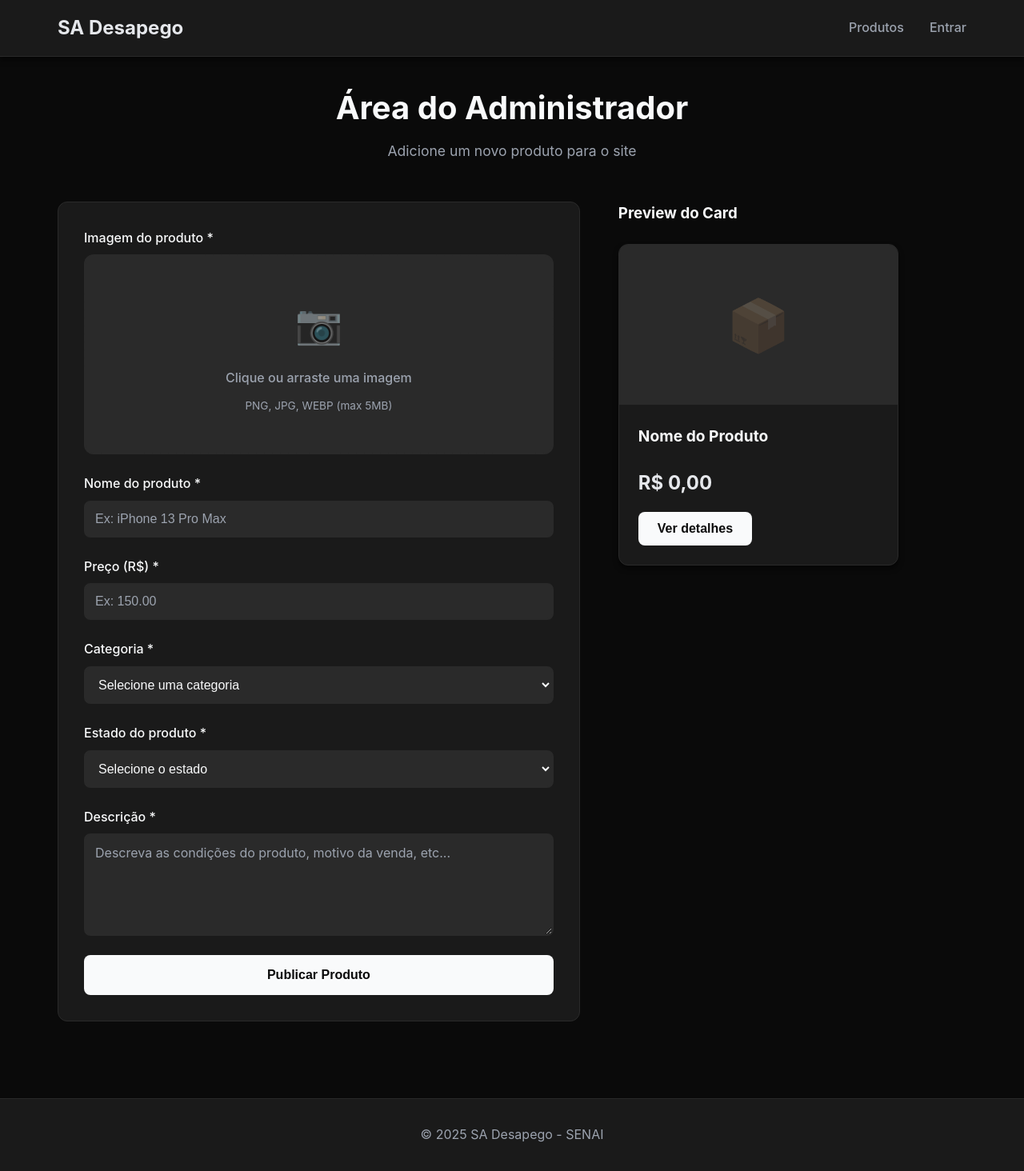
After one commit to IsaacKZ/SA-Senai-2025, a Flask app: page /admin in a window 1280 px wide. The commit adds this page. Shown: the whole page at 80% size. Run offline with Flask 3, Linux system fonts and the light colour scheme; grey boxes are pictures that could not be loaded.

Commit message:
início da criação da área admin

```diff
--- a/app.py
+++ b/app.py
@@ -14,5 +14,23 @@ def login():
 def cadastro():
     return render_template("cadastro.html")
 
+@app.route('/admin', methods=['GET', 'POST'])
+def admin():
+    return render_template("admin.html")
+
+@app.route('/produto/<int:id>')
+def produto_detalhes(id):
+    # Por enquanto, produto fake (depois vem do banco)
+    produto_exemplo = {
+        'id': id,
+        'nome': 'iPhone 13 Pro Max',
+        'preco': 3500.00,
+        'imagem': '/static/produto-exemplo.jpg',  # Placeholder
+        'categoria': 'Eletrônicos',
+        'estado': 'Seminovo',
+        'descricao': 'iPhone 13 Pro Max em excelente estado, apenas 6 meses de uso. Sem arranhões na tela, bateria com 98% de capacidade. Acompanha carregador original e capinha. Motivo da venda: upgrade para novo modelo.'
+    }
+    return render_template('produto_detalhes.html', produto=produto_exemplo)
+
 if __name__ == '__main__':
     app.run(debug=True)
--- a/static/css/style.css
+++ b/static/css/style.css
@@ -465,6 +465,293 @@ body {
     transform: translateY(50%);
     opacity: 1;
 }
+
+/* ============================================
+   TOAST NOTIFICATIONS
+============================================ */
+.toast-container {
+    position: fixed;
+    top: 20px;
+    right: 20px;
+    z-index: 9999;
+    display: flex;
+    flex-direction: column;
+    gap: 10px;
+    pointer-events: none;
+}
+
+.toast {
+    background: var(--bg-card);
+    border: 2px solid;
+    border-radius: 8px;
+    padding: 1rem 1.5rem;
+    min-width: 300px;
+    max-width: 400px;
+    box-shadow: var(--shadow-lg);
+    display: flex;
+    align-items: center;
+    gap: 12px;
+    opacity: 0;
+    transform: translateX(400px);
+    animation: slideIn 0.3s forwards, slideOut 0.3s 2.7s forwards;
+    pointer-events: all;
+}
+
+.toast-success {
+    border-color: #10B981;
+    background: linear-gradient(135deg, var(--bg-card) 0%, rgba(16, 185, 129, 0.1) 100%);
+}
+
+.toast-error {
+    border-color: #EF4444;
+    background: linear-gradient(135deg, var(--bg-card) 0%, rgba(239, 68, 68, 0.1) 100%);
+}
+
+.toast-warning {
+    border-color: #F59E0B;
+    background: linear-gradient(135deg, var(--bg-card) 0%, rgba(245, 158, 11, 0.1) 100%);
+}
+
+.toast-info {
+    border-color: #3B82F6;
+    background: linear-gradient(135deg, var(--bg-card) 0%, rgba(59, 130, 246, 0.1) 100%);
+}
+
+.toast-icon {
+    font-size: 1.5rem;
+    flex-shrink: 0;
+}
+
+.toast-content {
+    flex: 1;
+}
+
+.toast-title {
+    font-weight: 600;
+    margin-bottom: 0.25rem;
+    color: var(--text-light);
+}
+
+.toast-message {
+    font-size: 0.9rem;
+    color: var(--text-gray);
+}
+
+@keyframes slideIn {
+    to {
+        opacity: 1;
+        transform: translateX(0);
+    }
+}
+
+@keyframes slideOut {
+    to {
+        opacity: 0;
+        transform: translateX(400px);
+    }
+}
+
+/* ============================================
+   ÁREA DO ADMIN
+============================================ */
+.admin-wrapper {
+    max-width: 1400px;
+    margin: 0 auto;
+}
+
+.admin-header {
+    text-align: center;
+    margin-bottom: 3rem;
+}
+
+.admin-header h1 {
+    font-size: 2.5rem;
+    margin-bottom: 0.5rem;
+}
+
+.admin-content {
+    display: grid;
+    grid-template-columns: 1.5fr 1fr;
+    gap: 3rem;
+    align-items: start;
+}
+
+/* Formulário do Admin */
+.admin-form-section {
+    background: var(--bg-card);
+    padding: 2rem;
+    border-radius: 12px;
+    border: 1px solid var(--border-color);
+}
+
+.product-form {
+    display: flex;
+    flex-direction: column;
+    gap: 1.5rem;
+}
+
+.product-form textarea {
+    padding: 0.75rem;
+    border: 2px solid var(--border-color);
+    border-radius: 8px;
+    font-size: 1rem;
+    transition: border-color 0.3s;
+    background-color: var(--bg-input);
+    color: var(--text-light);
+    font-family: inherit;
+    resize: vertical;
+}
+
+.product-form textarea::placeholder {
+    color: var(--text-gray);
+}
+
+.product-form textarea:focus {
+    outline: none;
+    border-color: var(--primary-color);
+    background-color: var(--bg-card);
+}
+
+.product-form select {
+    padding: 0.75rem;
+    border: 2px solid var(--border-color);
+    border-radius: 8px;
+    font-size: 1rem;
+    transition: border-color 0.3s;
+    background-color: var(--bg-input);
+    color: var(--text-light);
+    cursor: pointer;
+}
+
+.product-form select:focus {
+    outline: none;
+    border-color: var(--primary-color);
+    background-color: var(--bg-card);
+}
+
+/* Upload de Imagem */
+.image-upload-wrapper {
+    position: relative;
+}
+
+.image-upload-wrapper input[type="file"] {
+    position: absolute;
+    opacity: 0;
+    width: 100%;
+    height: 100%;
+    cursor: pointer;
+    z-index: 2;
+}
+
+.image-preview {
+    width: 100%;
+    height: 250px;
+    border: 2px dashed var(--border-color);
+    border-radius: 12px;
+    display: flex;
+    align-items: center;
+    justify-content: center;
+    background-color: var(--bg-input);
+    transition: all 0.3s;
+    overflow: hidden;
+    position: relative;
+}
+
+.image-preview:hover {
+    border-color: var(--primary-color);
+    background-color: var(--bg-card);
+}
+
+.preview-placeholder {
+    text-align: center;
+    color: var(--text-gray);
+}
+
+.preview-icon {
+    font-size: 3rem;
+    display: block;
+    margin-bottom: 1rem;
+    opacity: 0.5;
+}
+
+.preview-placeholder p {
+    margin-bottom: 0.5rem;
+    font-weight: 500;
+}
+
+.preview-placeholder small {
+    font-size: 0.85rem;
+}
+
+.image-preview img {
+    width: 100%;
+    height: 100%;
+    object-fit: cover;
+    position: absolute;
+    top: 0;
+    left: 0;
+}
+
+/* Preview do Card */
+.admin-preview-section {
+    position: sticky;
+    top: 100px;
+}
+
+.admin-preview-section h3 {
+    margin-bottom: 1.5rem;
+    color: var(--text-light);
+}
+
+.preview-card {
+    max-width: 350px;
+}
+
+/* Botão do Admin */
+.btn-admin {
+    position: relative;
+    overflow: hidden;
+}
+
+.btn-admin::after {
+    content: '';
+    position: absolute;
+    width: 24px;
+    height: 24px;
+    background-image: url('/static/icons/upload-icon.svg');
+    background-size: contain;
+    background-repeat: no-repeat;
+    right: calc(50% - 80px);
+    bottom: -40px;
+    opacity: 0;
+    transition: all 0.4s ease;
+}
+
+.btn-admin:hover {
+    padding-left: 1rem;
+}
+
+.btn-admin:hover::after {
+    bottom: 50%;
+    transform: translateY(50%);
+    opacity: 1;
+}
+
+/* Responsivo Admin */
+@media (max-width: 1024px) {
+    .admin-content {
+        grid-template-columns: 1fr;
+    }
+
+    .admin-preview-section {
+        position: static;
+    }
+
+    .preview-card {
+        max-width: 100%;
+    }
+}
+
 /* ============================================
    RESPONSIVO
 ============================================ */
--- a/static/js/main.js
+++ b/static/js/main.js
@@ -1,9 +1,46 @@
 // ============================================
-// VALIDAÇÃO EM TEMPO REAL
+// TOAST NOTIFICATIONS SYSTEM
 // ============================================
+function showToast(message, type = 'info', title = '') {
+    const container = document.getElementById('toastContainer');
+    const toast = document.createElement('div');
+    toast.className = `toast toast-${type}`;
 
+    // Ícones para cada tipo
+    const icons = {
+        success: '✓',
+        error: '✕',
+        warning: '⚠',
+        info: 'ℹ'
+    };
 
-    // ============================================
+    // Títulos padrão
+    const defaultTitles = {
+        success: 'Sucesso!',
+        error: 'Erro!',
+        warning: 'Atenção!',
+        info: 'Informação'
+    };
+
+    const toastTitle = title || defaultTitles[type];
+
+    toast.innerHTML = `
+        <div class="toast-icon">${icons[type]}</div>
+        <div class="toast-content">
+            <div class="toast-title">${toastTitle}</div>
+            <div class="toast-message">${message}</div>
+        </div>
+    `;
+
+    container.appendChild(toast);
+
+    // Remove após 3 segundos
+    setTimeout(() => {
+        toast.remove();
+    }, 3000);
+}
+
+// ============================================
 // TOGGLE PARA VER/ESCONDER SENHA
 // ============================================
 function togglePassword(inputId) {
@@ -31,9 +68,12 @@ function togglePassword(inputId) {
     });
 }
 
+// ============================================
+// VALIDAÇÃO EM TEMPO REAL
+// ============================================
 document.addEventListener('DOMContentLoaded', function() {
 
-    // VALIDAÇÃO DE EMAIL
+    // VALIDAÇÃO DE EMAIL (em tempo real)
     const emailInputs = document.querySelectorAll('input[type="email"]');
     emailInputs.forEach(input => {
         input.addEventListener('input', function() {
@@ -41,8 +81,43 @@ document.addEventListener('DOMContentLoaded', function() {
         });
     });
 
-    // VALIDAÇÃO DE SENHA NO CADASTRO
-    // VALIDAÇÃO DE SENHA NO CADASTRO
+    // ============================================
+    // VALIDAÇÃO DO LOGIN
+    // ============================================
+    const loginForm = document.querySelector('form[action="/login"]');
+    if (loginForm) {
+        loginForm.addEventListener('submit', function(e) {
+            const email = loginForm.querySelector('#email').value;
+            const senha = loginForm.querySelector('#senha').value;
+
+            // Validação de email
+            const emailRegex = /^[^\s@]+@[^\s@]+\.[^\s@]+$/;
+            if (!emailRegex.test(email)) {
+                e.preventDefault();
+                showToast('Por favor, insira um email válido!', 'error', 'Email inválido');
+                return false;
+            }
+
+            // Validação de senha vazia
+            if (senha.length === 0) {
+                e.preventDefault();
+                showToast('Por favor, insira sua senha!', 'warning', 'Campo obrigatório');
+                return false;
+            }
+
+            if (senha.length < 6) {
+                e.preventDefault();
+                showToast('A senha deve ter no mínimo 6 caracteres!', 'warning', 'Senha muito curta');
+                return false;
+            }
+
+            // NOTA: Validação real de credenciais será feita no backend
+        });
+    }
+
+    // ============================================
+    // VALIDAÇÃO DO CADASTRO
+    // ============================================
     const cadastroForm = document.querySelector('form[action="/cadastro"]');
     if (cadastroForm) {
         const senhaInput = cadastroForm.querySelector('#senha');
@@ -59,6 +134,7 @@ document.addEventListener('DOMContentLoaded', function() {
         strengthText.className = 'strength-text';
         confirmarSenhaGroup.appendChild(strengthText);
 
+        // Validação em tempo real
         senhaInput.addEventListener('input', function() {
             checkPasswordStrength(this, strengthBar, strengthText);
         });
@@ -71,21 +147,44 @@ document.addEventListener('DOMContentLoaded', function() {
         cadastroForm.addEventListener('submit', function(e) {
             const senha = senhaInput.value;
             const confirmarSenha = confirmarSenhaInput.value;
+            const email = cadastroForm.querySelector('#email').value;
+            const nome = cadastroForm.querySelector('#nome').value;
 
-            if (senha !== confirmarSenha) {
+            // Validação de nome
+            if (nome.trim().length < 3) {
                 e.preventDefault();
-                showError(confirmarSenhaInput, 'As senhas não coincidem!');
+                showToast('O nome deve ter pelo menos 3 caracteres!', 'warning', 'Nome muito curto');
                 return false;
             }
 
+            // Validação de email
+            const emailRegex = /^[^\s@]+@[^\s@]+\.[^\s@]+$/;
+            if (!emailRegex.test(email)) {
+                e.preventDefault();
+                showToast('Por favor, insira um email válido!', 'error', 'Email inválido');
+                return false;
+            }
+
+            // Validação de senha
             if (senha.length < 6) {
                 e.preventDefault();
-                showError(senhaInput, 'A senha deve ter no mínimo 6 caracteres!');
+                showToast('A senha deve ter no mínimo 6 caracteres!', 'warning', 'Senha muito curta');
+                return false;
+            }
+
+            // Validação de senhas correspondentes
+            if (senha !== confirmarSenha) {
+                e.preventDefault();
+                showToast('As senhas não coincidem!', 'error', 'Erro de validação');
                 return false;
             }
         });
     }
 });
+
+// ============================================
+// FUNÇÕES AUXILIARES DE VALIDAÇÃO
+// ============================================
 
 // Função de validação de email
 function validateEmail(input) {
@@ -156,12 +255,6 @@ function checkPasswordMatch(senha, confirmarSenha) {
     }
 }
 
-// Função de mostrar erro
-function showError(input, message) {
-    input.classList.add('invalid');
-    alert(message); // Podemos melhorar isso depois com toast
-}
-
 // ============================================
 // ANIMAÇÃO DE CARDS
 // ============================================
@@ -198,3 +291,113 @@ document.querySelectorAll('.nav-links a').forEach(link => {
 });
 
 console.log('🎨 SA Desapego carregado com sucesso!');
+
+// ============================================
+// ADMIN - PREVIEW EM TEMPO REAL
+// ============================================
+document.addEventListener('DOMContentLoaded', function() {
+    const productForm = document.getElementById('productForm');
+
+    if (productForm) {
+        const imagemInput = document.getElementById('imagem');
+        const nomeInput = document.getElementById('nome');
+        const precoInput = document.getElementById('preco');
+
+        const imagePreview = document.getElementById('imagePreview');
+        const previewImage = document.getElementById('previewImage');
+        const previewNome = document.getElementById('previewNome');
+        const previewPreco = document.getElementById('previewPreco');
+
+        // Preview da imagem
+        imagemInput.addEventListener('change', function(e) {
+            const file = e.target.files[0];
+            if (file) {
+                // Validar tamanho (5MB)
+                if (file.size > 5 * 1024 * 1024) {
+                    showToast('A imagem deve ter no máximo 5MB!', 'error', 'Arquivo muito grande');
+                    imagemInput.value = '';
+                    return;
+                }
+
+                const reader = new FileReader();
+                reader.onload = function(e) {
+                    imagePreview.innerHTML = `<img src="${e.target.result}" alt="Preview">`;
+                    previewImage.innerHTML = `<img src="${e.target.result}" alt="Preview">`;
+                };
+                reader.readAsDataURL(file);
+            }
+        });
+
+        // Preview do nome
+        nomeInput.addEventListener('input', function() {
+            previewNome.textContent = this.value || 'Nome do Produto';
+        });
+
+        // Preview do preço
+        precoInput.addEventListener('input', function() {
+            const valor = parseFloat(this.value) || 0;
+            previewPreco.textContent = `R$ ${valor.toFixed(2).replace('.', ',')}`;
+        });
+
+        // Validação no submit
+        productForm.addEventListener('submit', function(e) {
+            e.preventDefault();
+
+            const nome = nomeInput.value.trim();
+            const preco = precoInput.value;
+            const categoria = document.getElementById('categoria').value;
+            const estado = document.getElementById('estado').value;
+            const descricao = document.getElementById('descricao').value.trim();
+            const imagem = imagemInput.files[0];
+
+            // Validações
+            if (!imagem) {
+                showToast('Por favor, selecione uma imagem!', 'error', 'Imagem obrigatória');
+                return false;
+            }
+
+            if (nome.length < 3) {
+                showToast('O nome deve ter pelo menos 3 caracteres!', 'warning', 'Nome muito curto');
+                return false;
+            }
+
+            if (!preco || preco <= 0) {
+                showToast('Insira um preço válido!', 'warning', 'Preço inválido');
+                return false;
+            }
+
+            if (!categoria) {
+                showToast('Selecione uma categoria!', 'warning', 'Campo obrigatório');
+                return false;
+            }
+
+            if (!estado) {
+                showToast('Selecione o estado do produto!', 'warning', 'Campo obrigatório');
+                return false;
+            }
+
+            if (descricao.length < 10) {
+                showToast('A descrição deve ter pelo menos 10 caracteres!', 'warning', 'Descrição muito curta');
+                return false;
+            }
+
+            // Se passou nas validações (quando tiver backend, vai enviar)
+            showToast('Produto cadastrado com sucesso!', 'success', 'Tudo certo!');
+
+            // Limpar formulário
+            setTimeout(() => {
+                productForm.reset();
+                imagePreview.innerHTML = `
+                    <div class="preview-placeholder">
+                        <span class="preview-icon">📷</span>
+                        <p>Clique ou arraste uma imagem</p>
+                        <small>PNG, JPG, WEBP (max 5MB)</small>
+                    </div>
+                `;
+                previewImage.innerHTML = '📦';
+                previewNome.textContent = 'Nome do Produto';
+                previewPreco.textContent = 'R$ 0,00';
+            }, 1500);
+        });
+    }
+});
--- /dev/null
+++ b/templates/admin.html
@@ -0,0 +1,97 @@
+{% extends 'base.html' %}
+
+{% block title %}Admin - Postar Produto{% endblock %}
+
+{% block content %}
+<div class="container">
+    <div class="admin-wrapper">
+        <div class="admin-header">
+            <h1>Área do Administrador</h1>
+            <p class="subtitle">Adicione um novo produto para o site</p>
+        </div>
+
+        <div class="admin-content">
+            <!-- Formulário -->
+            <div class="admin-form-section">
+                <form action="/admin" method="POST" enctype="multipart/form-data" class="product-form" id="productForm" novalidate>
+
+                    <!-- Upload de Imagem -->
+                    <div class="form-group">
+                        <label for="imagem">Imagem do produto *</label>
+                        <div class="image-upload-wrapper">
+                            <input type="file" id="imagem" name="imagem" accept="image/*" required>
+                            <div class="image-preview" id="imagePreview">
+                                <div class="preview-placeholder">
+                                    <span class="preview-icon">📷</span>
+                                    <p>Clique ou arraste uma imagem</p>
+                                    <small>PNG, JPG, WEBP (max 5MB)</small>
+                                </div>
+                            </div>
+                        </div>
+                    </div>
+
+                    <!-- Nome -->
+                    <div class="form-group">
+                        <label for="nome">Nome do produto *</label>
+                        <input type="text" id="nome" name="nome" required placeholder="Ex: iPhone 13 Pro Max">
+                    </div>
+
+                    <!-- Preço -->
+                    <div class="form-group">
+                        <label for="preco">Preço (R$) *</label>
+                        <input type="number" id="preco" name="preco" step="0.01" min="0" required placeholder="Ex: 150.00">
+                    </div>
+
+                    <!-- Categoria -->
+                    <div class="form-group">
+                        <label for="categoria">Categoria *</label>
+                        <select id="categoria" name="categoria" required>
+                            <option value="">Selecione uma categoria</option>
+                            <option value="eletronicos">Eletrônicos</option>
+                            <option value="roupas">Roupas</option>
+                            <option value="moveis">Móveis</option>
+                            <option value="livros">Livros</option>
+                            <option value="esportes">Esportes</option>
+                            <option value="outros">Outros</option>
+                        </select>
+                    </div>
+
+                    <!-- Estado -->
+                    <div class="form-group">
+                        <label for="estado">Estado do produto *</label>
+                        <select id="estado" name="estado" required>
+                            <option value="">Selecione o estado</option>
+                            <option value="novo">Novo</option>
+                            <option value="seminovo">Seminovo</option>
+                            <option value="usado">Usado</option>
+                        </select>
+                    </div>
+
+                    <!-- Descrição -->
+                    <div class="form-group">
+                        <label for="descricao">Descrição *</label>
+                        <textarea id="descricao" name="descricao" rows="5" required placeholder="Descreva as condições do produto, motivo da venda, etc..."></textarea>
+                    </div>
+
+                    <button type="submit" class="btn-primary btn-full btn-admin">Publicar Produto</button>
+                </form>
+            </div>
+
+            <!-- Preview do Produto -->
+            <div class="admin-preview-section">
+                <h3>Preview do Card</h3>
+                <div class="product-card preview-card">
+                    <div class="product-image">
+                        <div class="placeholder-image" id="previewImage">📦</div>
+                    </div>
+                    <div class="product-info">
+                        <h3 class="product-name" id="previewNome">Nome do Produto</h3>
+                        <p class="product-price" id="previewPreco">R$ 0,00</p>
+                        <button class="btn-primary">Ver detalhes</button>
+                    </div>
+                </div>
+            </div>
+        </div>
+    </div>
+</div>
+{% endblock %}
--- a/templates/base.html
+++ b/templates/base.html
@@ -27,6 +27,9 @@
         </div>
     </footer>
 
+    <!-- Toast Container -->
+    <div class="toast-container" id="toastContainer"></div>
+
     <script src="{{ url_for('static', filename='js/main.js') }}"></script>
 </body>
 </html>
--- a/templates/cadastro.html
+++ b/templates/cadastro.html
@@ -9,7 +9,7 @@
             <h2>Criar conta</h2>
             <p class="form-subtitle">Cadastre-se para começar</p>
 
-            <form action="/cadastro" method="POST" class="auth-form">
+            <form action="/cadastro" method="POST" class="auth-form" novalidate>
                 <div class="form-group">
                     <label for="nome">Nome completo</label>
                     <input type="text" id="nome" name="nome" required placeholder="Seu nome">
--- a/templates/login.html
+++ b/templates/login.html
@@ -9,7 +9,7 @@
             <h2>Entrar na conta</h2>
             <p class="form-subtitle">Bem-vindo de volta!</p>
 
-            <form action="/login" method="POST" class="auth-form">
+            <form action="/login" method="POST" class="auth-form" novalidate>
                 <div class="form-group">
                     <label for="email">E-mail</label>
                     <input type="email" id="email" name="email" required placeholder="seu@email.com">
```
Also changed, not shown: templates/produto_detalhes.html (added, +71 -0 lines).
